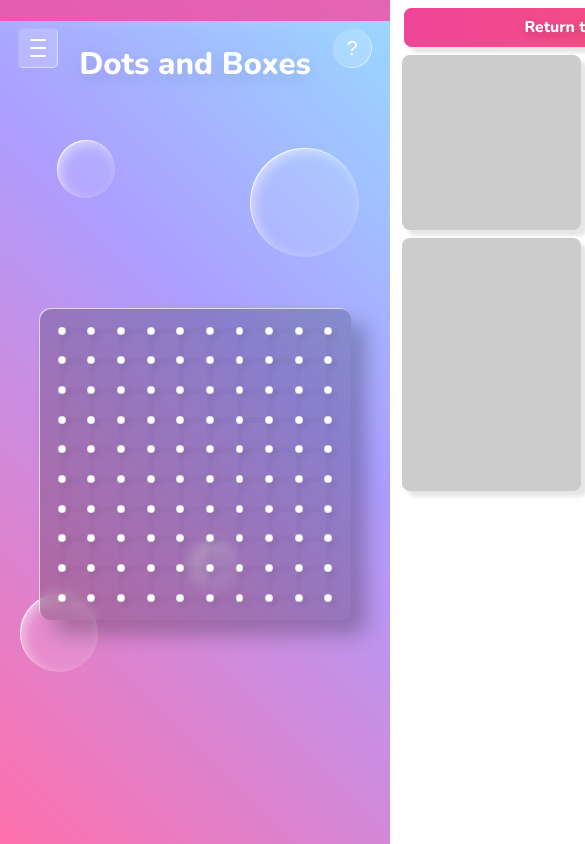
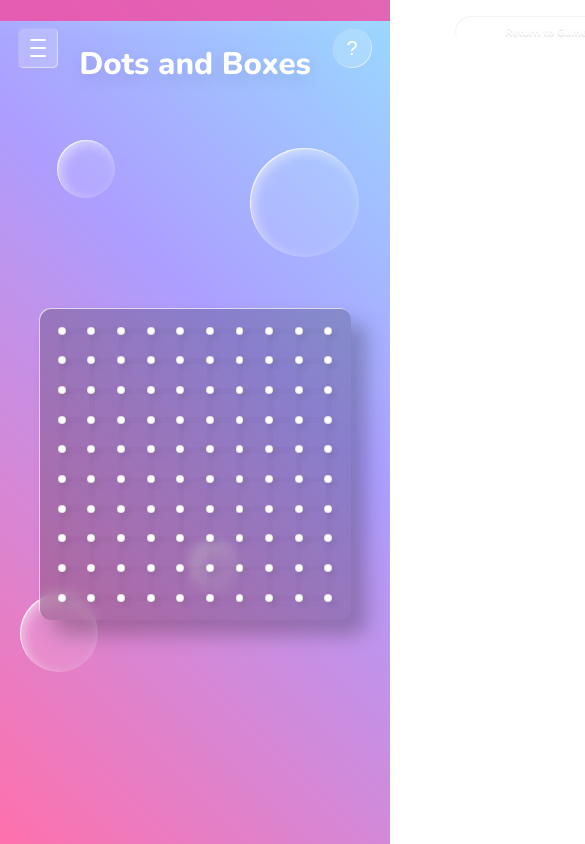
Before and after one commit to MichaelTr7/Dots-and-Boxes, a plain HTML site: page index.html in a window 390 px wide. Shown: the top 844 px of the page, 585 px wide, since content can reach past the window. Drawn offline with Linux system fonts and the light colour scheme.

Commit message:
Tutorial Side Panel Slideover

```diff
--- a/JavaScript/Drag_Between_Nodes.js
+++ b/JavaScript/Drag_Between_Nodes.js
@@ -16,7 +16,8 @@ window.onload = function(){
   // document.getElementById('Close_Menu_Button').addEventListener("click",Open_Menu);
   document.getElementById('Overlay').addEventListener("click",Open_Menu);
   document.getElementById('Help_Button').addEventListener("click",Show_Tutorial);
-  document.getElementById('Help_Button').addEventListener("click",Close_Side_Bar)
+  // document.getElementById('Help_Button').addEventListener("click",Close_Side_Bar);
+  document.getElementById('Return_To_Game_Button').addEventListener("click",Show_Tutorial);
   var Reset_Button = document.getElementById('Play_Again_Button');
   Reset_Button.addEventListener("click",Reset_Game);
 }
--- a/JavaScript/Side_Bar.js
+++ b/JavaScript/Side_Bar.js
@@ -1,5 +1,16 @@
 
 function Open_Menu(){
+
+  var Tutorial_Panel = document.getElementById('Tutorial_Modal_Background');
+  var Root = document.querySelector(':root');
+  var Direction = String(getComputedStyle(Root).getPropertyValue('--Slide_Direction'));
+  if(Direction == "forwards"){
+    Root.style.setProperty('--Slide_Direction','reverse');
+    Tutorial_Panel.classList.remove('Slide_Up_Animation');
+    void Tutorial_Panel.offsetWidth;
+    Tutorial_Panel.classList.add('Slide_Up_Animation');
+  }
+
   var Slide_Bar = document.getElementById('Sidebar');
   var Root = document.querySelector(':root');
   var Direction = String(getComputedStyle(Root).getPropertyValue('--Direction'));
@@ -16,15 +27,36 @@ function Open_Menu(){
 }
 
 function Show_Tutorial(){
+
+  var Slide_Bar = document.getElementById('Sidebar');
+  var Root = document.querySelector(':root');
+  var Direction = String(getComputedStyle(Root).getPropertyValue('--Direction'));
+  if(Direction == "forwards"){
+    Root.style.setProperty('--Direction','reverse');
+    Root.style.setProperty('--Duration','0.2s');
+    Slide_Bar.classList.remove('Slide_Menu_Animation');
+    void Slide_Bar.offsetWidth;
+    Slide_Bar.classList.add('Slide_Menu_Animation');
+  }
+
+
   console.log("Show Tutorial");
   var Tutorial_Panel = document.getElementById('Tutorial_Modal_Background');
-  Tutorial_Panel.style.left = "0%";
+  var Root = document.querySelector(':root');
+  var Direction = String(getComputedStyle(Root).getPropertyValue('--Slide_Direction'));
+  if(Direction == "forwards"){
+    Root.style.setProperty('--Slide_Direction','reverse');
+  }else{
+    Root.style.setProperty('--Slide_Direction','forwards');
+  }
+  Tutorial_Panel.classList.remove('Slide_Up_Animation');
+  void Tutorial_Panel.offsetWidth;
+  Tutorial_Panel.classList.add('Slide_Up_Animation');
 }
 
 
 
 function Close_Side_Bar(){
-
   var Slide_Menu = document.getElementById('Sidebar');
   Slide_Menu_Style = window.getComputedStyle(Slide_Menu);
   Slide_Menu_Position = String(Slide_Menu_Style.getPropertyValue('left'));
--- a/Stylesheets/Tutorial.css
+++ b/Stylesheets/Tutorial.css
@@ -5,87 +5,104 @@
 
 #Tutorial_Modal_Background{
   position: absolute;
-  top: 0px;
+  top: 0%;
   left: 100%;
   height: 100%;
-  width: 100%;
-  /* background: linear-gradient(45deg, #FF70AC 0%, #AC9EFF 60%, #99DAFF 100%); */
+  width: 80%;
   z-index: 20;
-  transition: left 0.5s;
+  transition: top 0.5s;
   background-color: rgba(255,255,255,0.1);
-  -webkit-backdrop-filter: blur(15px) saturate(1.2);
-  backdrop-filter: blur(15px) saturate(1.2);
+  -webkit-backdrop-filter: blur(30px) saturate(1);
+  backdrop-filter: blur(30px) saturate(1);
+  overflow-y: scroll;
 }
 
-#Card_Wrapper{
-  display: flex;
-  flex-wrap: wrap;
-  position: absolute;
-  justify-content: center;
-  top: 0px;
-  left: 0px;
+#Return_To_Game_Button{
+  position: relative;
   height: 100%;
-  width: 100%;
-  overflow-y: scroll;
-  align-content: start;
+  width: 65%;
+  top: calc(50% - 50%);
+  left: calc(50% - 32.5%);
+  border: none;
+  background-color: white;
+  border-radius: 10vw;
+  font-family: Nunito;
+  font-size: 2.8vw;
+  color: white;
+  background-color: rgba(255,255,255,0.2);
+  -webkit-backdrop-filter: blur(20px) saturate(1.2);
+  backdrop-filter: blur(20px) saturate(1.2);
+  box-shadow: inset -0.5px -0.5px 1px 0px white, inset 1px 1px 0px 0px rgba(0,0,0,0.05);
+  text-shadow: 0 2px 1px rgba(0,0,0,0.1);
+  background-image: linear-gradient(205deg, rgba(0,0,0,0) 50%, rgba(238,69,154,0.5) 50%);
+  background-size: 240% 100%;
+  background-position:  100% 0%;
+  transition: background-position 0.5s ease-out, transform 0.2s ease-out;
 }
 
-.Tutorial_Cards{
-  background-color: rgba(0,0,0,0.2);
-  -webkit-backdrop-filter: blur(10px) saturate(1.1);
-  backdrop-filter: blur(10px) saturate(1.5);
+#Return_To_Game_Button:hover{
+  filter: contrast(1.1);
+  transform: scale(1.05);
+  transform: scale(1.05);
+  background-position: 0% 0%;
+}
+
+
+#Card_Wrapper{
+  display: grid;
+  grid-gap: 4vw;
+  /* background-color: rgba(0,0,0,0.2); */
+  grid-template-columns: repeat(2,1fr);
+  margin: 4vw;
+}
+
+.Tutorial_Cards:not(:nth-child(1)){
+  background-color: rgba(255,255,255,0.2);
+  -webkit-backdrop-filter: blur(20px) saturate(1.2);
+  backdrop-filter: blur(20px) saturate(1.2);
+  height: 45vw;
   border-radius: 2vw;
-  align-self: center;
-  align-self: start;
-  box-shadow: 1.5vw 1.5vw 1vw 0vw rgba(0,0,0,0.1);
 }
 
 .Tutorial_Cards:nth-of-type(1){
-  margin-top: 2vw;
-  margin-right: 1vw;
-  width: 92vw;
-  height: 10vw;
-}
-
-.Tutorial_Cards:nth-of-type(2){
-  margin-top: 2vw;
-  margin-right: 1vw;
-  width: 46vw;
-  height: 45vw;
-}
-
-.Tutorial_Cards:nth-of-type(3){
-  margin-top: 2vw;
-  margin-left: 1vw;
-  width: 46vw;
-  height: 60vw;
+  background-color: rgba(0,0,0,0);
+  height: 8vw;
+  grid-column: 1 / span 2;
 }
 
 .Tutorial_Cards:nth-of-type(4){
-  margin-top: -13vw;
-  padding-bottom: 5vw;
-  margin-right: 1vw;
-  margin-bottom: 2vw;
-  width: 46vw;
-  height: 60vw;
+  height: 50vw;
+  grid-column: 1 / span 2;
 }
 
-.Tutorial_Cards:nth-of-type(5){
-  margin-top: 2vw;
-  margin-left: 1vw;
-  margin-bottom: 2vw;
-  width: 46vw;
-  height: 50vw;
+@media only screen and (max-width:700px) {
+  .Tutorial_Cards:nth-of-type(1){
+    margin-bottom: 2vw;
+  }
+  .Tutorial_Cards:nth-of-type(2){
+    grid-column: 1 / span 2;
+    height: 100vw;
+  }
+  .Tutorial_Cards:nth-of-type(3){
+    grid-column: 1 / span 2;
+    height: 100vw;
+  }
+  #Card_Wrapper{
+    grid-gap: 2vw;
+  }
 }
 
-#Return_To_Game_Button{
-  height: 100%;
-  width: 100%;
-  border: none;
-  border-radius: 2vw;
-  font-family: Nunito;
-  font-size: 4vw;
-  color: white;
-  text-shadow: 0 3px 10px rgba(0,0,0,0.2);
-  background: linear-gradient(100deg, rgba(238,69,154,1) 0%, rgba(249,83,113,1) 100%);
+.Slide_Up_Animation{
+  animation: Slide_Up_Tutorial 0.2s forwards;
+  animation-direction: var(--Slide_Direction);
+  animation-timing-function: cubic-bezier();
 }
+
+@keyframes Slide_Up_Tutorial{
+  0%{left: translateX(0%);}
+  100%{transform: translateX(-100%);}
+}
+
+:root {
+  --Slide_Direction: forwards;
+}
--- a/index.html
+++ b/index.html
@@ -192,7 +192,6 @@
            <label>Return to Game</label>
          </button>
          </div>
-         <div class="Tutorial_Cards"></div>
          <div class="Tutorial_Cards"></div>
          <div class="Tutorial_Cards"></div>
          <div class="Tutorial_Cards"></div>
```
